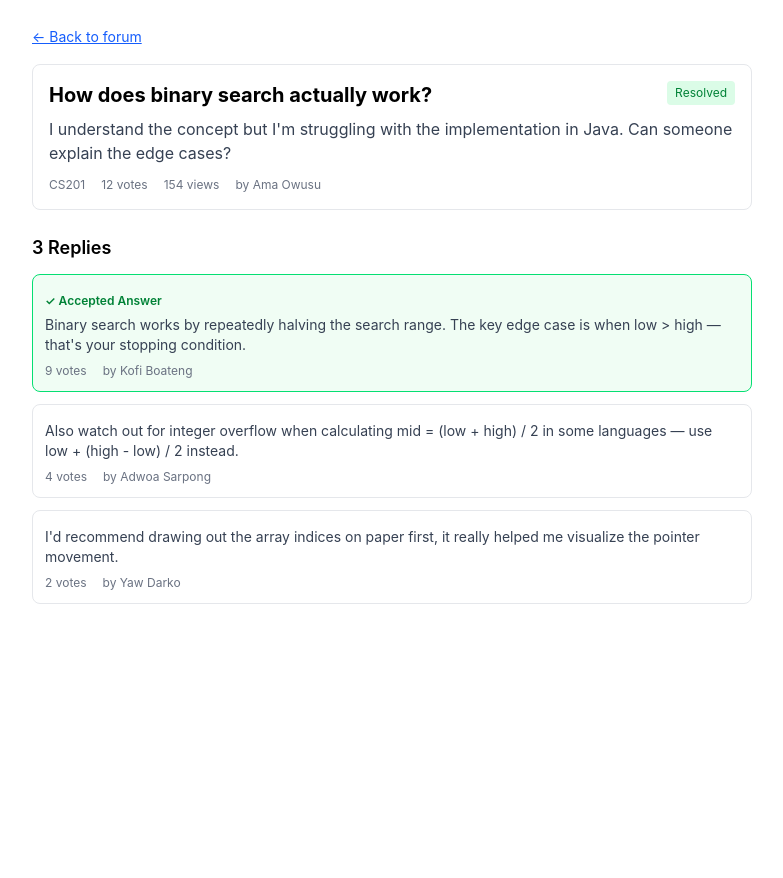
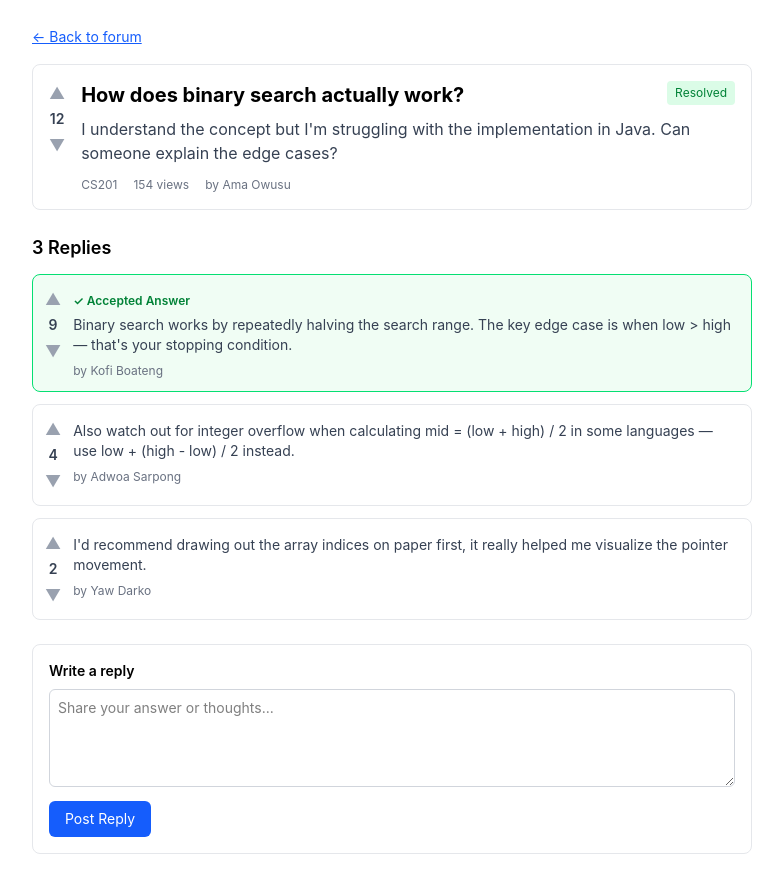
Before and after one commit to Katiase19/agora-platform, a React (Vite) app in the folder agora-frontend/: page /threads/1 in a window 1280 px wide. Shown: the whole page, without its empty margins (248-1031 px from the left). Before the commit the page ends 800 px from the top, so only its background shows below. Built offline with nearby package versions, Linux system fonts and the light colour scheme.

Commit message:
New commit: Added Reply box and Vote buttuons

```diff
--- /dev/null
+++ b/agora-frontend/src/components/ReplyBox.tsx
@@ -0,0 +1,32 @@
+import { useState } from "react";
+
+function ReplyBox() {
+  const [replyText, setReplyText] = useState("");
+
+  function handleSubmit() {
+    if (replyText.trim() === "") return;
+    console.log("Submitting reply:", replyText);
+    setReplyText("");
+  }
+
+  return (
+    <div className="mt-6 border border-gray-200 rounded-lg p-4">
+      <h3 className="text-sm font-semibold mb-2">Write a reply</h3>
+      <textarea
+        value={replyText}
+        onChange={(e) => setReplyText(e.target.value)}
+        placeholder="Share your answer or thoughts..."
+        className="w-full border border-gray-300 rounded-md p-2 text-sm focus:outline-none focus:ring-2 focus:ring-blue-400"
+        rows={4}
+      />
+      <button
+        onClick={handleSubmit}
+        className="mt-2 bg-blue-600 text-white text-sm px-4 py-2 rounded-md hover:bg-blue-700 transition-colors"
+      >
+        Post Reply
+      </button>
+    </div>
+  );
+}
+
+export default ReplyBox;
--- /dev/null
+++ b/agora-frontend/src/components/VoteButtons.tsx
@@ -0,0 +1,25 @@
+interface VoteButtonsProps {
+  voteScore: number;
+}
+
+function VoteButtons({ voteScore }: VoteButtonsProps) {
+  return (
+    <div className="flex flex-col items-center gap-1">
+      <button
+        className="text-gray-400 hover:text-green-600 transition-colors"
+        aria-label="Upvote"
+      >
+        ▲
+      </button>
+      <span className="text-sm font-semibold text-gray-700">{voteScore}</span>
+      <button
+        className="text-gray-400 hover:text-red-600 transition-colors"
+        aria-label="Downvote"
+      >
+        ▼
+      </button>
+    </div>
+  );
+}
+
+export default VoteButtons;
--- a/agora-frontend/src/pages/ThreadDetail.tsx
+++ b/agora-frontend/src/pages/ThreadDetail.tsx
@@ -1,5 +1,7 @@
 import { useParams, Link } from "react-router-dom";
 import { dummyThreads, dummyReplies } from "../api/dummyData";
+import VoteButtons from "../components/VoteButtons";
+import ReplyBox from "../components/ReplyBox";
 
 function ThreadDetail() {
   const { id } = useParams();
@@ -24,8 +26,10 @@ function ThreadDetail() {
       <Link to="/" className="text-blue-600 underline text-sm">
         ← Back to forum
       </Link>
+      <div className="border border-gray-200 rounded-lg p-4 mt-4 flex gap-4">
+        <VoteButtons voteScore={thread.voteScore} />
 
-      <div className="border border-gray-200 rounded-lg p-4 mt-4">
+        <div className="flex-1">
             <div className="flex justify-between items-start">
                 <h1 className="text-xl font-bold">{thread.title}</h1>
                 {thread.isResolved && (
@@ -39,9 +43,9 @@ function ThreadDetail() {
 
     <div className="flex gap-4 text-xs text-gray-500 mt-3">
       <span>{thread.courseTag}</span>
-          <span>{thread.voteScore} votes</span>
       <span>{thread.viewCount} views</span>
       <span>by {thread.authorName}</span>
+    </div>
     </div>
 </div>
 
@@ -53,12 +57,15 @@ function ThreadDetail() {
         {replies.map((reply) => (
           <div
           key={reply.id}
-            className={`border rounded-lg p-3 ${
+          className={`border rounded-lg p-3 flex gap-3 ${
             reply.isAccepted
          ? "border-green-400 bg-green-50"
          : "border-gray-200"
   }`}
 >
+  <VoteButtons voteScore={reply.voteScore} />
+
+  <div className="flex-1">
     {reply.isAccepted && (
       <span className="text-xs font-semibold text-green-700">
         ✓ Accepted Answer
@@ -66,12 +73,13 @@ function ThreadDetail() {
     )}
     <p className="text-gray-700 text-sm mt-1">{reply.body}</p>
     <div className="flex gap-4 text-xs text-gray-500 mt-2">
-              <span>{reply.voteScore} votes</span>
       <span>by {reply.authorName}</span>
+    </div>
   </div>
 </div>
         ))}
       </div>
+      <ReplyBox />
     </div>
   );
 }
```
Lines whose indentation alone changed are shown as unchanged.
